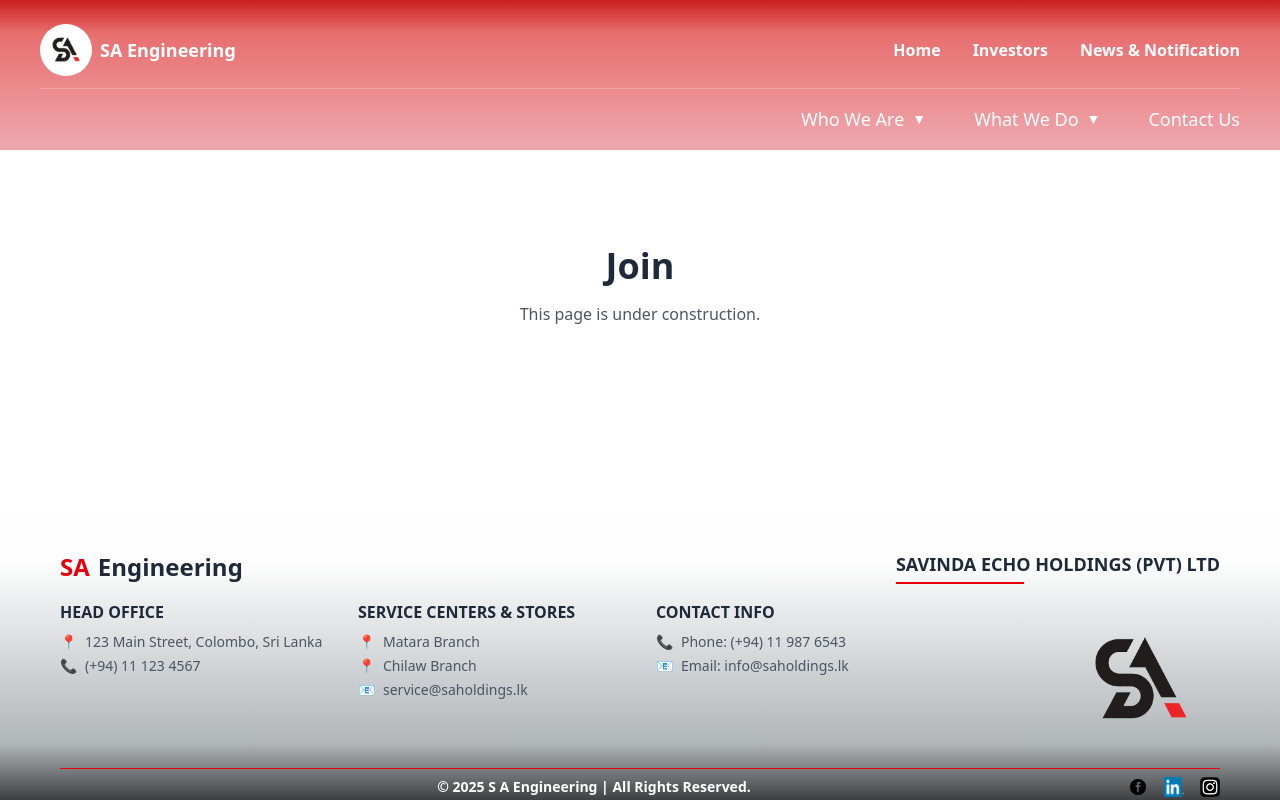
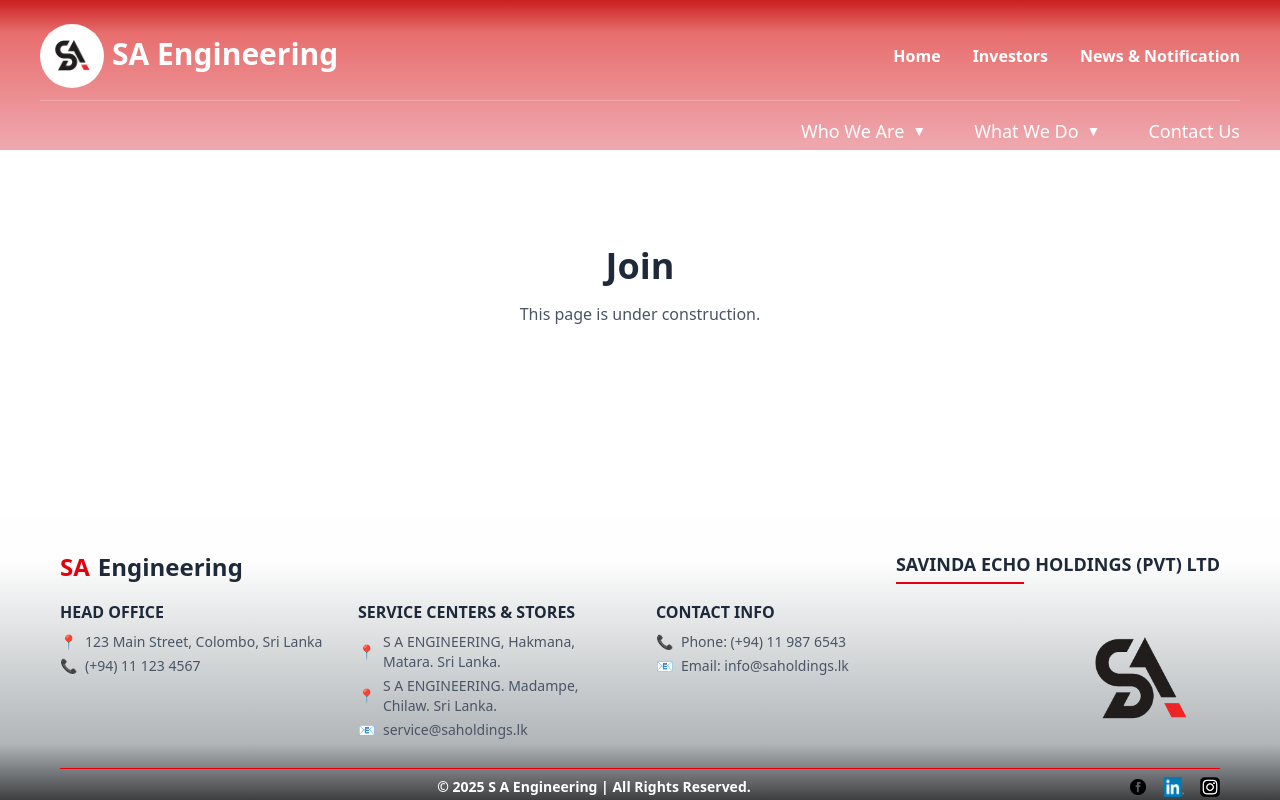
Before and after one commit to Eranda724/SA-Engineering-Front-End, a React (Vite) app: page /join in a window 1280 px wide. Built offline with nearby package versions, Linux system fonts and the light colour scheme.

Commit message:
increase icon size

```diff
--- a/src/components/common/Footer.jsx
+++ b/src/components/common/Footer.jsx
@@ -49,10 +49,12 @@
             </h3>
             <address className="text-gray-600 text-sm not-italic">
               <p className="flex items-center mb-1">
-                <span className="text-red-600 mr-2">📍</span>Matara Branch
+                <span className="text-red-600 mr-2">📍</span>S A ENGINEERING,
+                Hakmana, Matara. Sri Lanka.
               </p>
               <p className="flex items-center mb-1">
-                <span className="text-red-600 mr-2">📍</span>Chilaw Branch
+                <span className="text-red-600 mr-2">📍</span>S A ENGINEERING.
+                Madampe, Chilaw. Sri Lanka.
               </p>
               <p className="flex items-center">
                 <span className="text-red-600 mr-2">📧</span>
--- a/src/components/common/Header.jsx
+++ b/src/components/common/Header.jsx
@@ -36,8 +36,8 @@
     <header
       className={`w-full ${
         isHome
-          ? 'backdrop-blur-md bg-white/10 absolute top-0 left-0 right-0 z-50'
-          : `bg-gradient-to-b ${bgGradient}`
+          ? 'backdrop-blur-sm bg-white/10 absolute top-0 left-0 right-0 z-50'
+          : `backdrop-blur-sm bg-gradient-to-b ${bgGradient}`
       } ${headerTextColor}`}
       style={
         isHome
@@ -55,10 +55,10 @@
         <div className="flex items-center justify-between mb-3">
           <Link to="/" className="flex items-center gap-2">
             <div className="bg-white rounded-full p-0.5">
-              <img src="src/assets/icon.png" alt="Icon" className="w-12 h-12" />
+              <img src="src/assets/icon.png" alt="Icon" className="w-15 h-15" />
             </div>
             <div className="flex flex-col">
-              <span className="text-lg font-bold leading-tight">
+              <span className="text-3xl font-bold leading-tight mb-1">
                 SA Engineering
               </span>
             </div>
```
